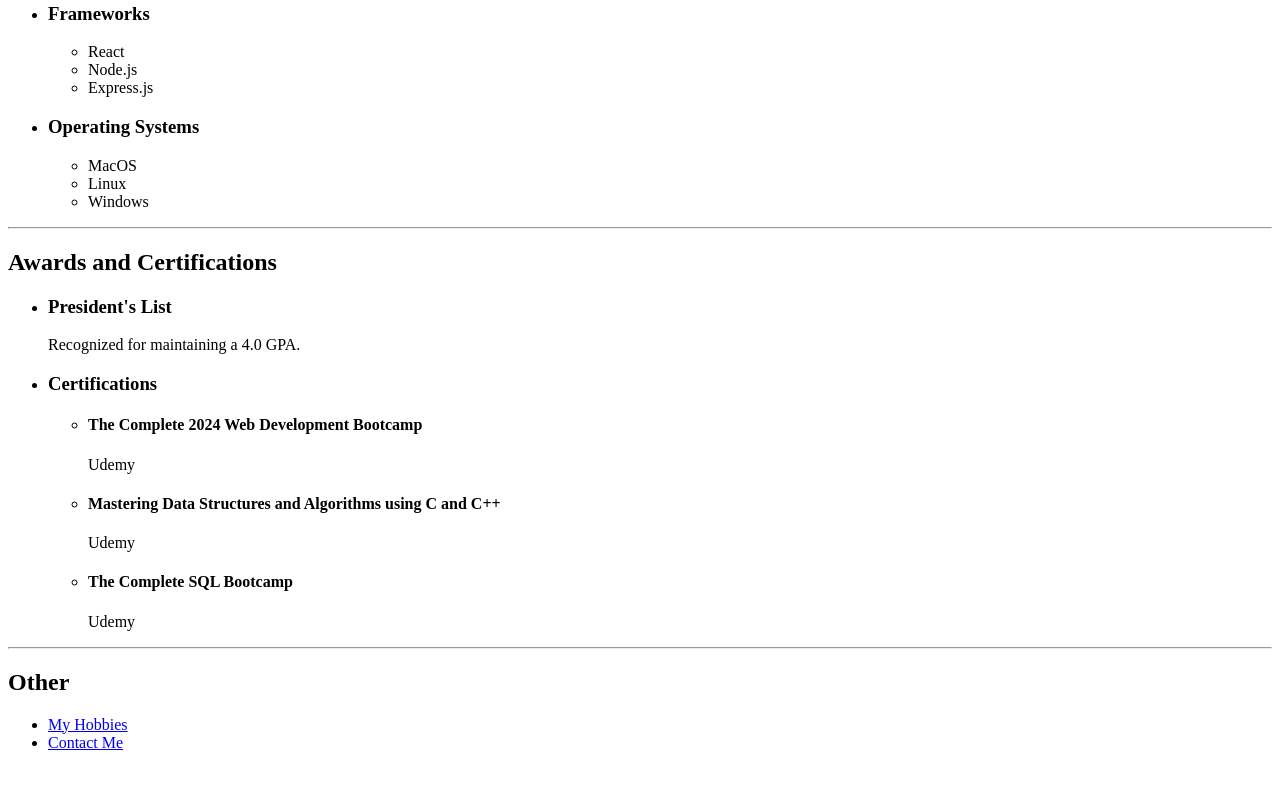
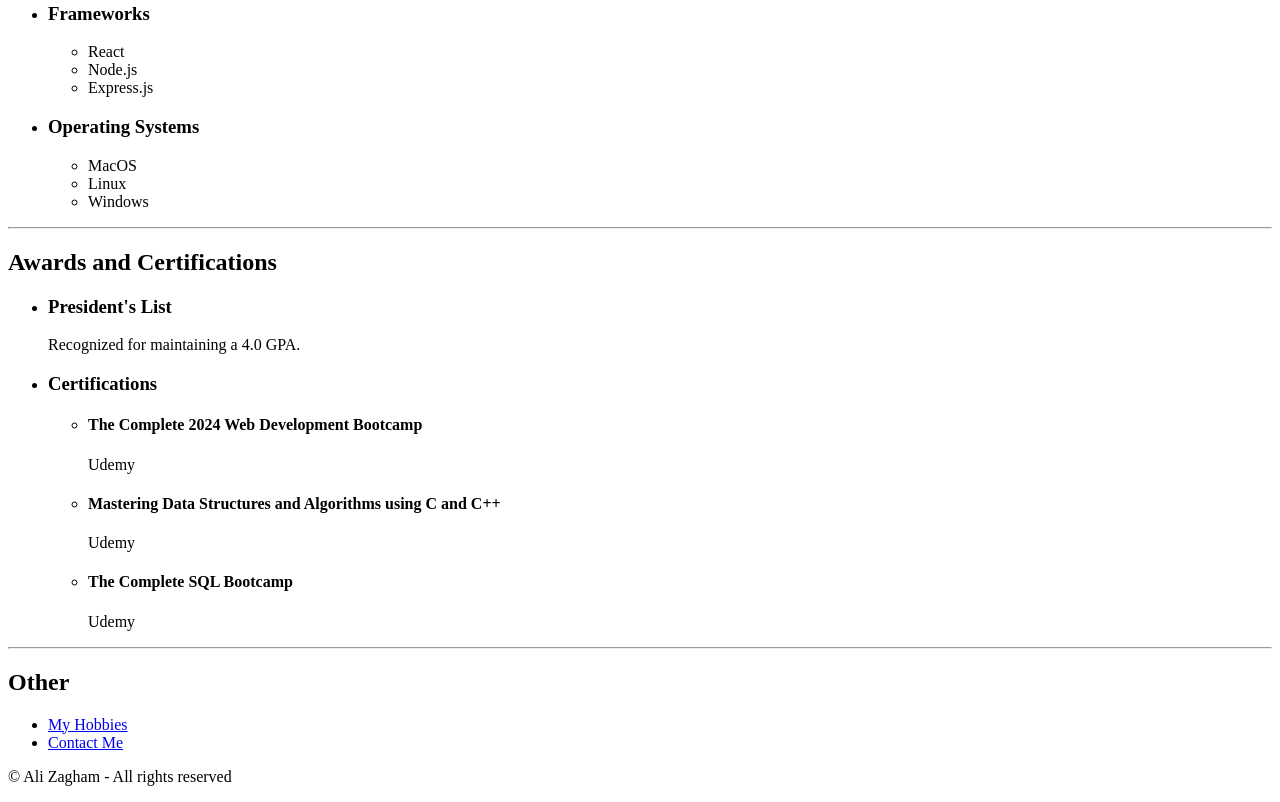
Before and after one commit to AliZagham1/myResume, a plain HTML site: page index.html in a window 1280 px wide. Shown: the part 952-1754 px from the top of the page. Before the commit the page ends 1720 px from the top, so only its background shows below. Drawn offline with Linux system fonts and the light colour scheme.

Commit message:
Update index.html

```diff
--- a/index.html
+++ b/index.html
@@ -86,6 +86,10 @@
             <li><a href ="Myhobbies.html"> My Hobbies</a></li>
             <li><a href = "contactme.html"> Contact Me</a></li>
         </ul>
+        <footer>
+            <p>© Ali Zagham - All rights reserved</p>
+
+        </footer>
 
     </body>
 </html>
```
